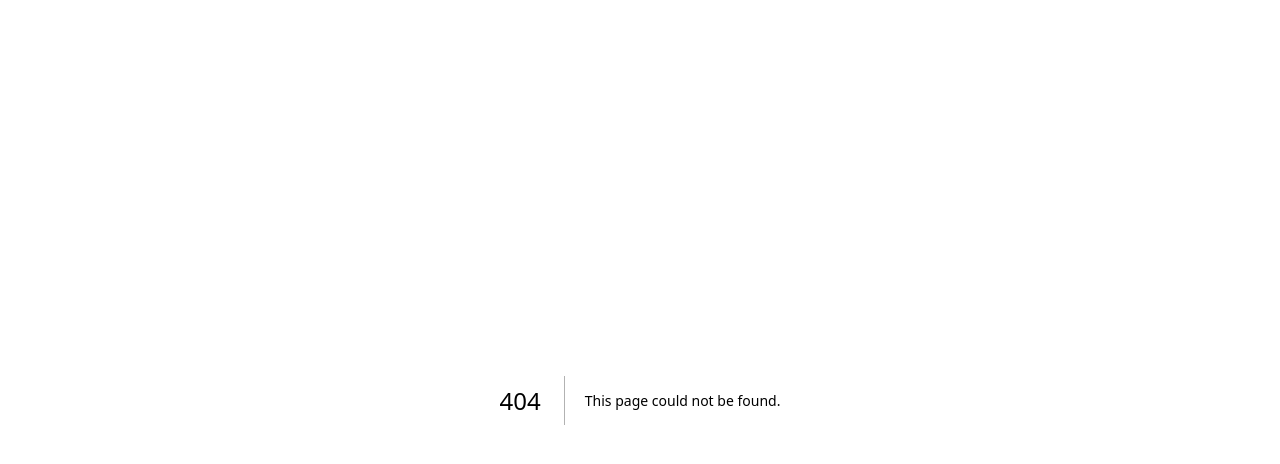
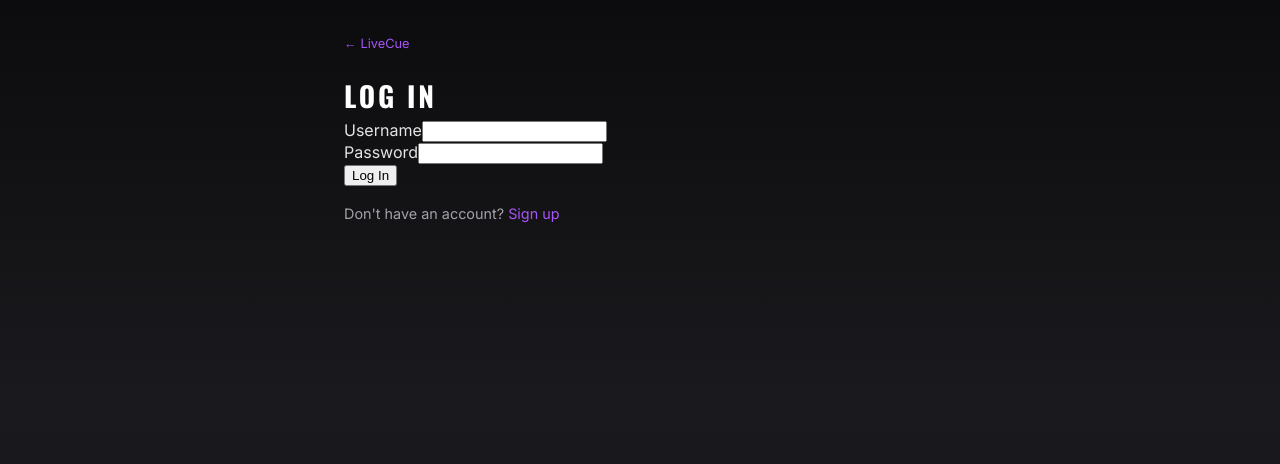
Before and after one commit to jaypeegithub/LiveCue, a Next.js app: page /login in a window 1280 px wide. Before the commit this address had no page. Shown: the top 464 px of the page. Built offline with nearby package versions, Linux system fonts and the light colour scheme; no server answers.

Commit message:
Add login and signup pages

```diff
--- /dev/null
+++ b/app/login/page.tsx
@@ -0,0 +1,22 @@
+import Link from "next/link";
+import LoginForm from "@/components/LoginForm";
+
+export const metadata = {
+  title: "Log in — LiveCue",
+  description: "Log in to your LiveCue account.",
+};
+
+export default function LoginPage() {
+  return (
+    <div className="livecue-page">
+      <Link href="/" className="livecue-back">
+        ← LiveCue
+      </Link>
+      <h1>Log in</h1>
+      <LoginForm />
+      <p style={{ marginTop: "1rem" }}>
+        Don&apos;t have an account? <Link href="/signup">Sign up</Link>
+      </p>
+    </div>
+  );
+}
```
Also changed, not shown: app/signup/page.tsx (added, +22 -0 lines).
